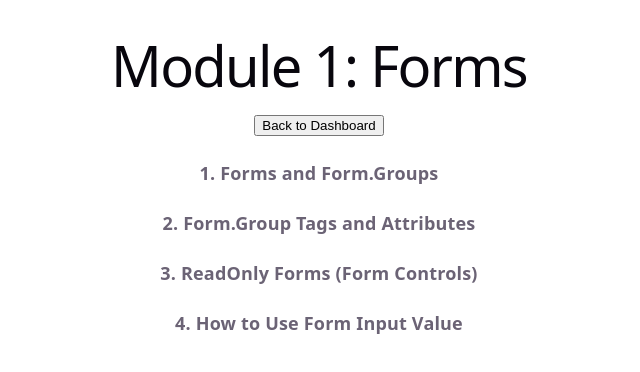
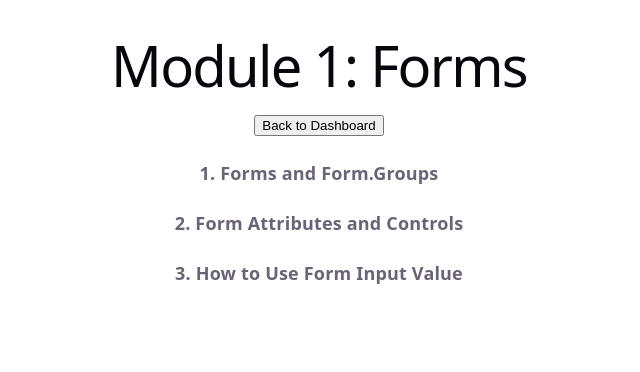
Before and after one commit to kjdove/cisc449-its, a React (Vite) app: page /#/module1 in a window 1280 px wide. Shown: the top 372 px of the page, without its empty margins (341-981 px from the left). Built offline with nearby package versions, Linux system fonts and the light colour scheme.

Commit message:
useful textbook links

```diff
--- a/src/main.tsx
+++ b/src/main.tsx
@@ -20,7 +20,6 @@ createRoot(document.getElementById('root')!).render(
           <Route path="/module1/topic1" element={<Module1/>} />
           <Route path="/module1/topic2" element={<Module1/>} />
           <Route path="/module1/topic3" element={<Module1/>} />
-          <Route path="/module1/topic4" element={<Module1/>} />
           <Route path="/module2" element={<Module2/>} />
           <Route path="/module2/topic1" element={<Module2/>} />
           <Route path="/module2/topic2" element={<Module2/>} />
--- a/src/module1/Module1.tsx
+++ b/src/module1/Module1.tsx
@@ -27,9 +27,8 @@ export function Module1(): JSX.Element {
                     <h1>Module 1: Forms</h1>
                     <button onClick={() => navigate("/dashboard")}>Back to Dashboard</button>
                     <h4 className="m1-topic-link" onClick={() => handleTopicChange("1")}>1. Forms and Form.Groups</h4>
-                    <h4 className="m1-topic-link" onClick={() => handleTopicChange("2")}>2. Form.Group Tags and Attributes</h4>
-                    <h4 className="m1-topic-link" onClick={() => handleTopicChange("3")}>3. ReadOnly Forms (Form Controls)</h4>
-                    <h4 className="m1-topic-link" onClick={() => handleTopicChange("4")}>4. How to Use Form Input Value</h4>
+                    <h4 className="m1-topic-link" onClick={() => handleTopicChange("2")}>2. Form Attributes and Controls</h4>
+                    <h4 className="m1-topic-link" onClick={() => handleTopicChange("3")}>3. How to Use Form Input Value</h4>
                 </div>
             )}
 
@@ -37,26 +36,23 @@ export function Module1(): JSX.Element {
                 <div>
                     <h2>Forms and Form.Groups</h2>
                     <button onClick={handleBackButton}>Back to Module 1</button>
-                    <p>Review the <a target="_blank" href="https://frontend-fun.github.io/react-hooks-typescript-tome/4-state/forms.html#what-are-forms">Textbook</a></p>
+                    <p>Visit the <a target="_blank" href="https://frontend-fun.github.io/react-hooks-typescript-tome/4-state/forms.html#what-are-forms">Textbook</a></p>
 
                 </div>
             )}
             {topic === "2" && (
                 <div>
-                    <h2>Form.Group Tags and Attributes</h2>
+                    <h2>Form Attributes and Controls</h2>
                     <button onClick={handleBackButton}>Back to Module 1</button>
+                    <p>Visit the <a target="_blank" href="https://frontend-fun.github.io/react-hooks-typescript-tome/4-state/forms.html#form-attributes">Textbook</a></p>
+
                 </div>
             )}
             {topic === "3" && (
                 <div>
-                    <h2>ReadOnly Forms (Form Controls)</h2>
-                    <button onClick={handleBackButton}>Back to Module 1</button>
-                </div>
-            )}
-            {topic === "4" && (
-                <div>
                     <h2>How to Use Form Input Value</h2>
                     <button onClick={handleBackButton}>Back to Module 1</button>
+                    <p>Review <a target="_blank" href="https://frontend-fun.github.io/react-hooks-typescript-tome/4-state/state.html#the-usestate-concept">useStates</a></p>
                 </div>
             )}
         </div>
```
